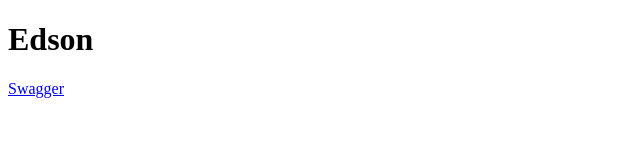
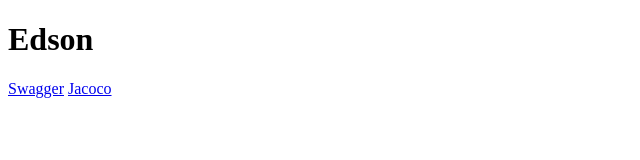
Before and after one commit to dmsfourteamNur/CkeckIn, a website: page html/index.html in a window 1280 px wide. Shown: the full height of the page, 0-640 px from the left. Drawn offline with Linux system fonts and the light colour scheme.

Commit message:
se agregas

```diff
--- a/html/index.html
+++ b/html/index.html
@@ -9,5 +9,6 @@
   <body>
     <h1>Edson</h1>
     <a href="/api/swagger.html">Swagger</a>
+    <a href="/api/target/jacoco/index.html">Jacoco</a>
   </body>
 </html>
```
